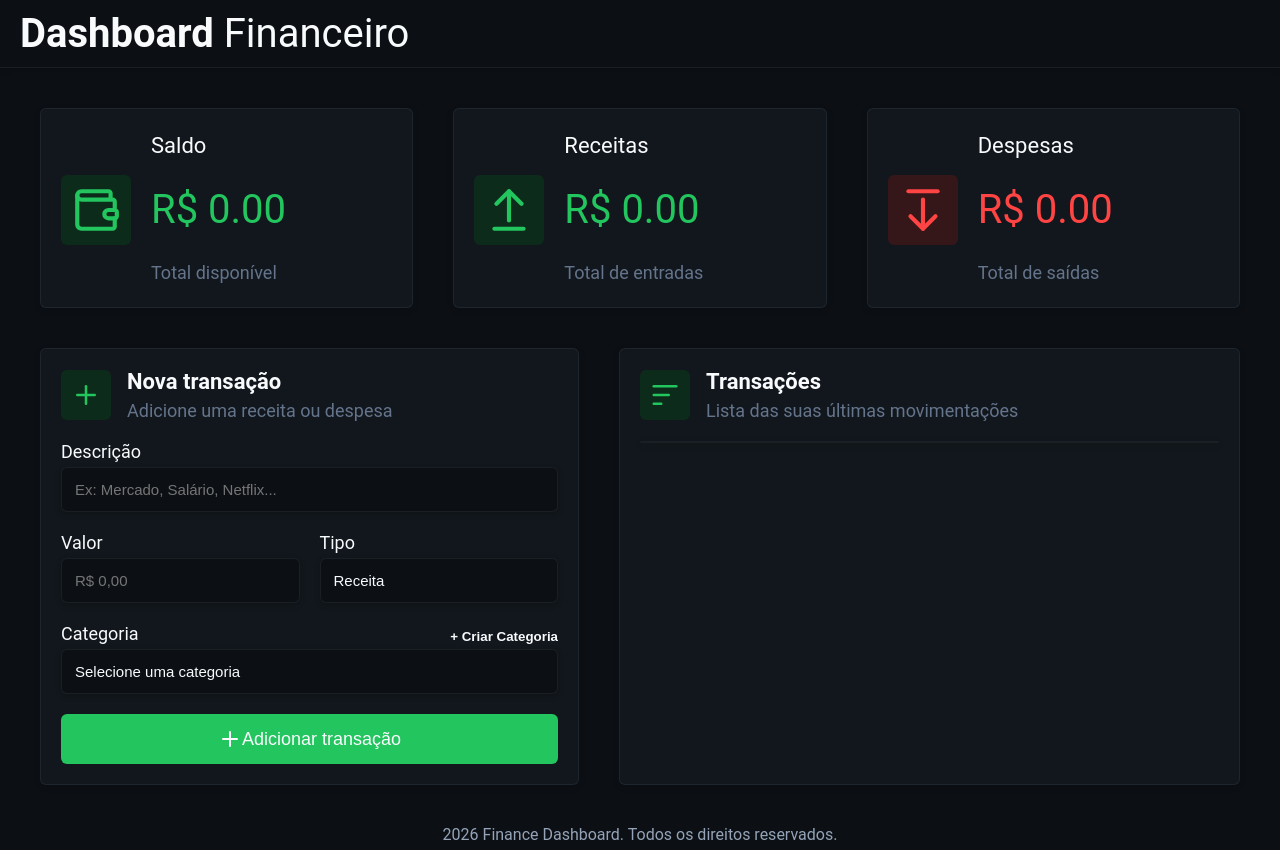
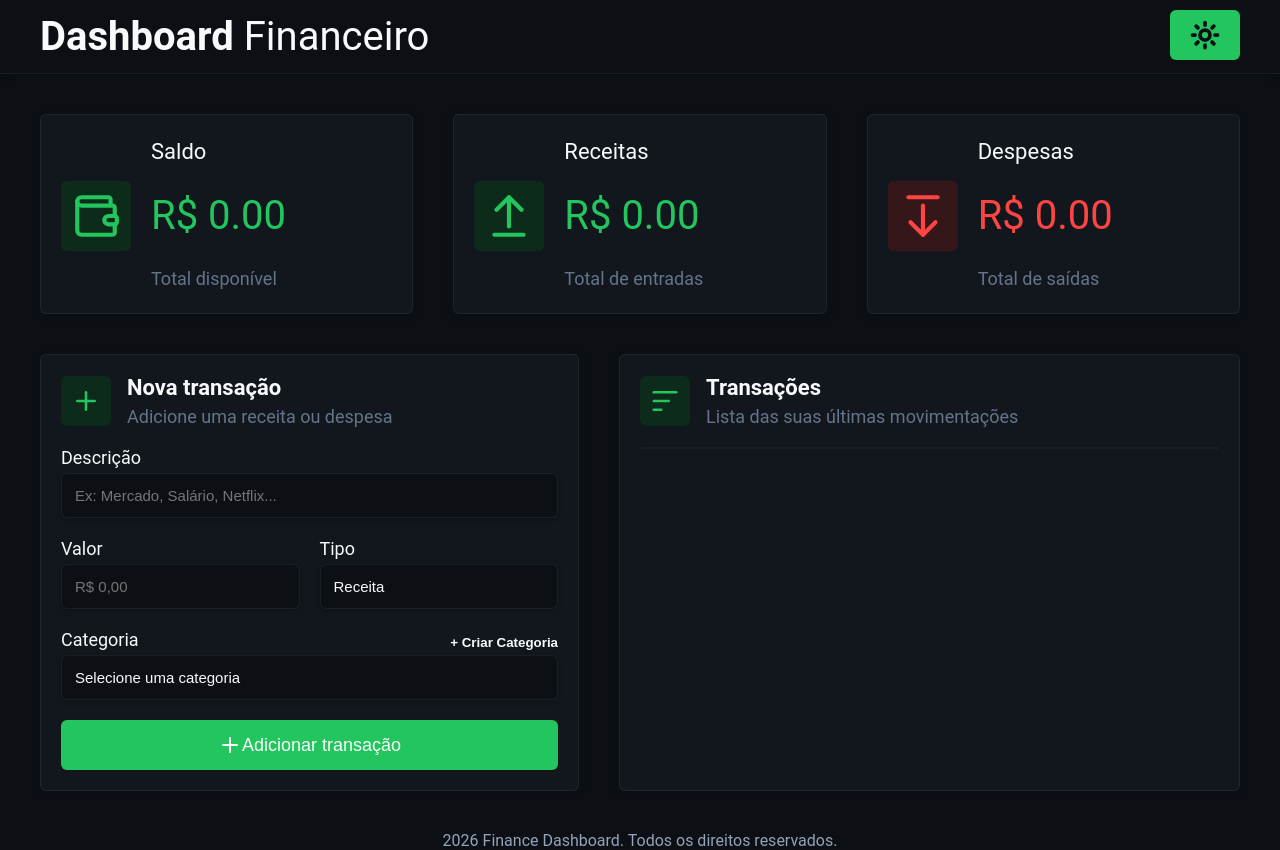
Before and after one commit to HenriqueCunha02/finance_dashboard, a React (Vite) app: page / in a window 1280 px wide. Built offline with nearby package versions, Linux system fonts and the light colour scheme.

Commit message:
feat: add theme toggle

```diff
--- a/src/components/Header/index.tsx
+++ b/src/components/Header/index.tsx
@@ -1,11 +1,37 @@
+import { MoonIcon, SunIcon } from 'lucide-react';
 import styles from './styles.module.css';
+import { useFinanceContext } from '../../contexts/useFinanceContext';
+import { FinanceActionTypes } from '../../contexts/financeActions';
 
 export function Header() {
+  const { state, dispatch } = useFinanceContext();
+
+  function handleToggleTheme() {
+    dispatch({ type: FinanceActionTypes.TOGGLE_THEME });
+  }
+
   return (
     <div className={styles.container}>
       <span className={styles.title}>
         <span className={styles.bold}>Dashboard</span> Financeiro
       </span>
+      {state.theme === 'dark' ? (
+        <button
+          className={styles.buttonTheme}
+          type='button'
+          onClick={handleToggleTheme}
+        >
+          <SunIcon className={styles.icon} strokeWidth={3} />
+        </button>
+      ) : (
+        <button
+          className={styles.buttonTheme}
+          type='button'
+          onClick={handleToggleTheme}
+        >
+          <MoonIcon className={styles.icon} strokeWidth={3} />
+        </button>
+      )}
     </div>
   );
 }
--- a/src/components/Header/styles.module.css
+++ b/src/components/Header/styles.module.css
@@ -1,10 +1,13 @@
 .container {
+  display: flex;
   width: 100%;
-  padding: 10px 20px;
+  padding: 10px 40px;
   background-color: var(--color-background);
   color: var(--color-text-primary);
   border-bottom: 1px solid var(--color-border);
   box-shadow: var(--box-shadow);
+  justify-content: space-between;
+  align-items: center;
 }
 
 .title {
@@ -14,3 +17,23 @@
 .bold {
   font-weight: bold;
 }
+
+.buttonTheme {
+  background-color: transparent;
+  border: none;
+  cursor: pointer;
+}
+
+.buttonTheme :hover {
+  opacity: 60%;
+  transition: 0.2s;
+}
+
+.icon {
+  background-color: var(--color-success);
+  color: var(--color-background);
+  border-radius: 6px;
+  padding: 10px;
+  height: 50px;
+  width: 70px;
+}
--- a/src/contexts/FinanceProvider.tsx
+++ b/src/contexts/FinanceProvider.tsx
@@ -1,4 +1,4 @@
-import { useReducer } from 'react';
+import { useEffect, useReducer } from 'react';
 import { FinanceReducer } from '../reducers/financeReducer';
 import { FinanceContext } from './FinanceContext';
 import type { FinanceStateModel } from '../models/financeStateModel';
@@ -16,6 +16,10 @@ type FinanceProviderProps = {
 export function FinanceProvider({ children }: FinanceProviderProps) {
   const [state, dispatch] = useReducer(FinanceReducer, initialState);
 
+  useEffect(() => {
+    document.documentElement.dataset.theme = state.theme;
+  }, [state.theme]);
+
   return (
     <FinanceContext.Provider value={{ state, dispatch }}>
       {children}
--- a/src/contexts/financeActions.ts
+++ b/src/contexts/financeActions.ts
@@ -4,9 +4,11 @@ export enum FinanceActionTypes {
   ADD_TRANSACTION = 'ADD_TRANSACTION',
   DELETE_TRANSACTION = 'DELETE_TRANSACTION',
   CREATE_CATEGORY = 'CREATE_CATEGORY',
+  TOGGLE_THEME = 'TOGGLE_THEME',
 }
 
 export type FinanceActionModel =
   | { type: FinanceActionTypes.ADD_TRANSACTION; payload: TransactionModel }
   | { type: FinanceActionTypes.DELETE_TRANSACTION; payload: number }
-  | { type: FinanceActionTypes.CREATE_CATEGORY; payload: string };
+  | { type: FinanceActionTypes.CREATE_CATEGORY; payload: string }
+  | { type: FinanceActionTypes.TOGGLE_THEME };
--- a/src/reducers/financeReducer.ts
+++ b/src/reducers/financeReducer.ts
@@ -31,6 +31,13 @@ export function FinanceReducer(
         categories: [...state.categories, action.payload],
       };
     }
+
+    case FinanceActionTypes.TOGGLE_THEME: {
+      return {
+        ...state,
+        theme: state.theme === 'dark' ? 'light' : 'dark',
+      };
+    }
     default:
       return state;
   }
--- a/src/styles/theme.css
+++ b/src/styles/theme.css
@@ -40,4 +40,6 @@
 
   --color-danger: #ef4444;
   --color-danger-background: #fdecec;
+
+  --box-shadow: 0px 2px 6px rgba(0, 0, 0, 0.192);
 }
```
